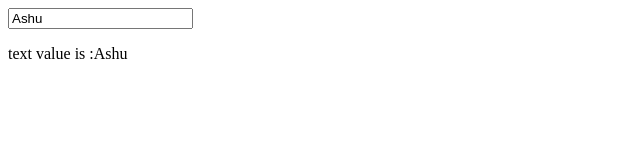
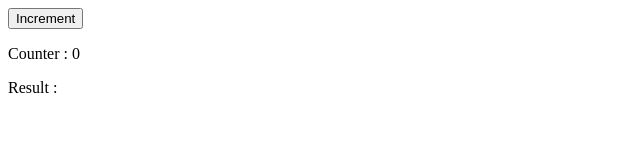
Before and after one commit to ashu2016/udemy-vuejs2, a website built with Parcel: page index.html in a window 1280 px wide. Shown: the whole page, without its empty margins (0-640 px from the left). Built offline with nearby package versions, Linux system fonts and the light colour scheme.

Commit message:
Lecture 23 : Without computed properties

```diff
--- a/index.html
+++ b/index.html
@@ -15,11 +15,12 @@
 
 
 
+		<button @click="increment">Increment</button>
 
 
-			<input type="text" v-model="textField">
 
-			<p>text value is :{{textField}}</p>
+			<p>Counter : {{counter}}</p>
+			<p>Result : {{result}}</p>
 	</div>
 
 
--- a/src/index.js
+++ b/src/index.js
@@ -1,15 +1,14 @@
 new Vue({
   el: "#app",
   data: {
-    textField: 'Ashu'
+    counter: 0,
+    result : ""
   },
   methods: {
-    getText : function(event){
+    increment : function(){
 
-      this.textField = event.target.value;
-    },
-    showAlert : function(){
-      alert("Alert kar diya hai");
+      this.counter++;
+      this.result =  this.counter > 5 ? 'greater than 5' : 'smaller than 5';
     }
   }
 });
```
